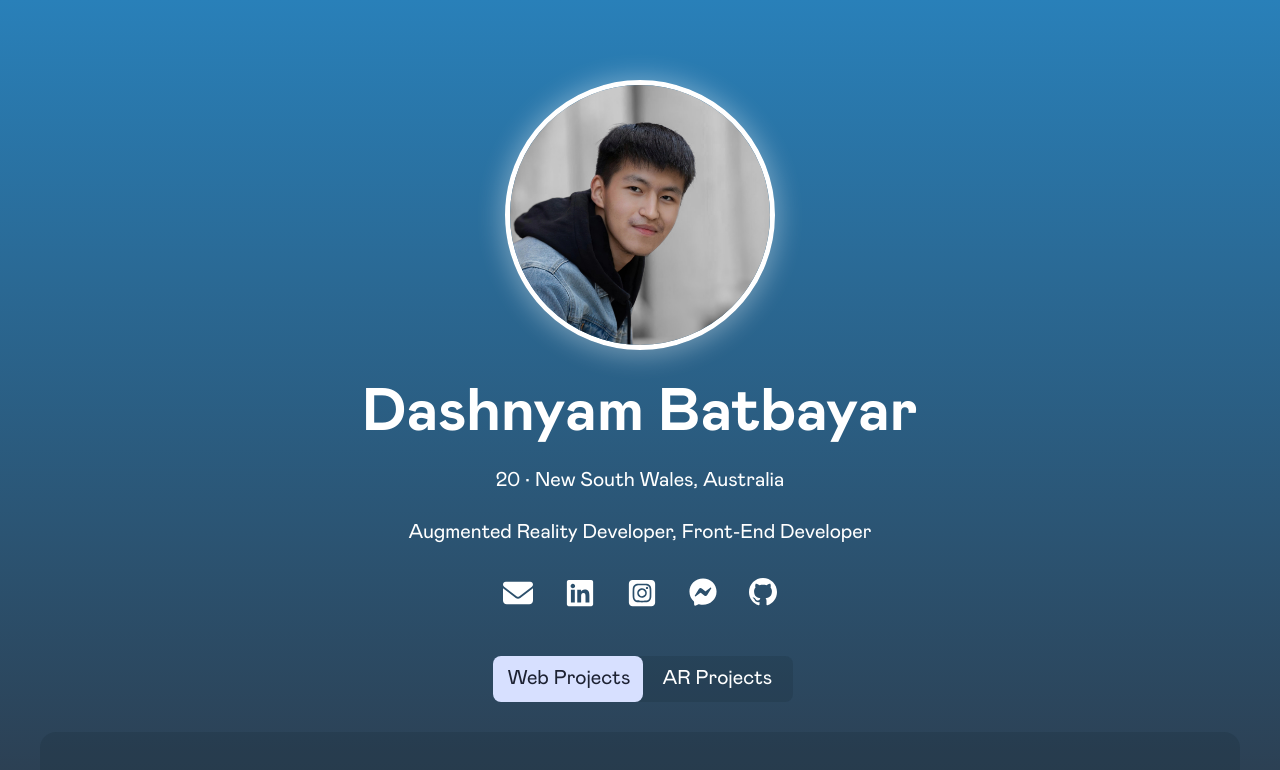
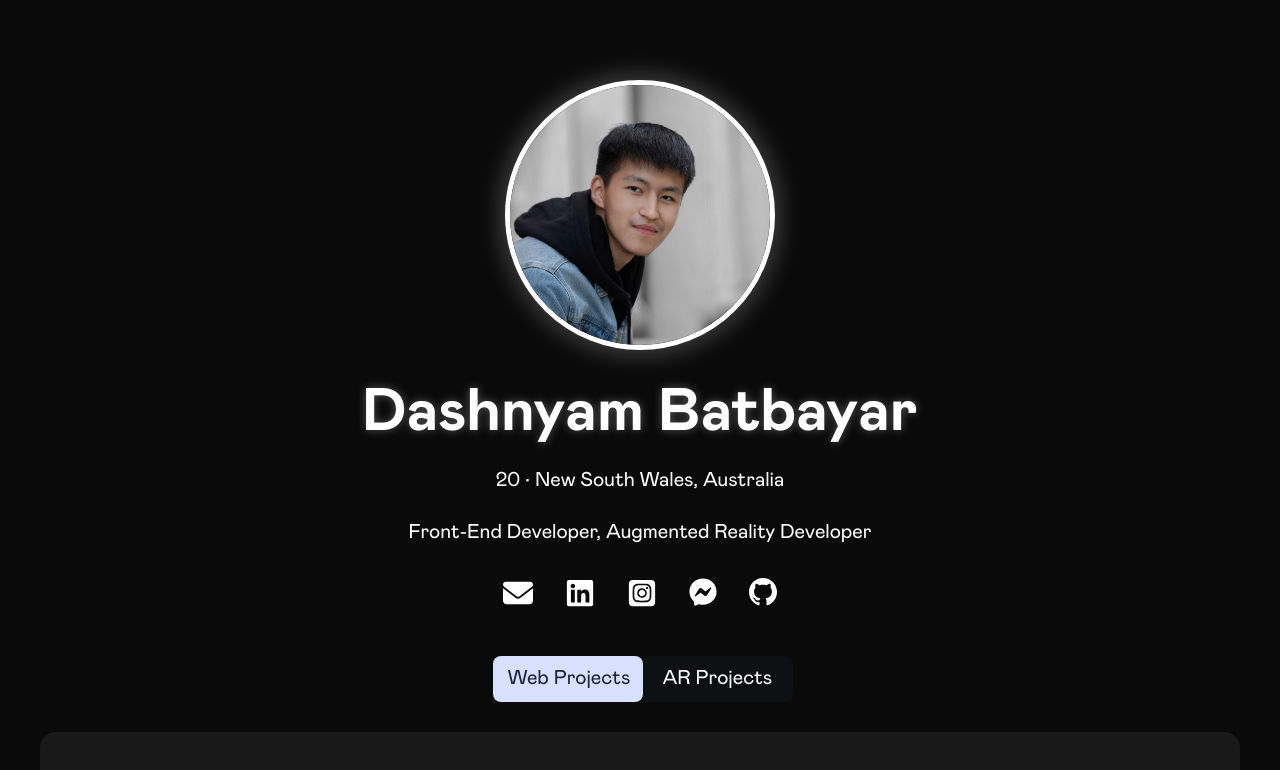
Before and after one commit to xicko/portfolio, a Next.js app: page / in a window 1280 px wide. Shown: the top 770 px of the page. Built offline with nearby package versions, Linux system fonts and the light colour scheme.

Commit message:
theme changed to black

```diff
--- a/app/globals.css
+++ b/app/globals.css
@@ -3,9 +3,9 @@
 @tailwind utilities;
 
 body {
-  /*background: linear-gradient(to bottom, #484c74, #403c4c);*/
-  /*background: linear-gradient(to bottom, #5e5e5e, #444444);*/
-  background: linear-gradient(to bottom, #2980b9, #2c3e50);
+
+  /*background: linear-gradient(to bottom, #2980b9, #2c3e50);*/
+  background-color: #0a0a0a;
   background-attachment: fixed;
   color:white;
 }
@@ -21,13 +21,13 @@ body {
 /* glow for page title */
 @keyframes glowing {
   0% {
-    box-shadow: 0px 3px 10px rgba(255, 255, 255, 0.4);
+    box-shadow: 0px 0px 10px rgba(255, 255, 255, 0.3);
   }
   50% {
-    box-shadow: 0px 0px 40px 10px rgba(255, 255, 255, 0.25);
+    box-shadow: 0px 0px 40px 10px rgba(255, 255, 255, 0.15);
   }
   100% {
-    box-shadow: 0px 3px 10px rgba(255, 255, 255, 0.4);
+    box-shadow: 0px 0px 10px rgba(255, 255, 255, 0.3);
   }
 }
 
@@ -36,6 +36,24 @@ body {
 }
 /* glow for page title */
 
+
+/* glow for text */
+@keyframes textglowing {
+  0% {
+    text-shadow: 0px 0px 10px rgba(255, 255, 255, 0.3);
+  }
+  50% {
+    text-shadow: 0px 0px 40px 10px rgba(255, 255, 255, 0.15);
+  }
+  100% {
+    text-shadow: 0px 0px 10px rgba(255, 255, 255, 0.3);
+  }
+}
+
+.text-glow {
+  animation: textglowing 5s infinite;
+}
+/* glow for text*/
 
 
 /* Mabry Font */
--- a/components/ARProjects.tsx
+++ b/components/ARProjects.tsx
@@ -74,7 +74,7 @@ const projects = [
 const ARProjects = () => {
   return (
     <section className='flex justify-center md:mx-10 mx-6'>
-        <div className='bg-[#172a36] bg-opacity-20 rounded-2xl w-fit h-[10%] overflow-hidden'>
+        <div className='bg-[#585858] bg-opacity-20 rounded-2xl w-fit h-[10%] overflow-hidden'>
             <ARShowcase items={projects} />
         </div>
     </section>
--- a/components/Hero.tsx
+++ b/components/Hero.tsx
@@ -18,11 +18,11 @@ const Hero = () => {
         </div>
 
         <div className='space-y-6'>
-            <h1 className='text-center md:text-6xl text-5xl font-semibold'>Dashnyam Batbayar</h1>
+            <h1 className='text-center md:text-6xl text-5xl font-semibold text-glow'>Dashnyam Batbayar</h1>
 
             <p className='text-center text-xl'>20   •   New South Wales, Australia</p>
 
-            <p className='text-center text-xl'>Augmented Reality Developer, Front-End Developer</p>
+            <p className='text-center text-xl'>Front-End Developer, Augmented Reality Developer</p>
         </div>
 
         <div>
--- a/components/WebProjects.tsx
+++ b/components/WebProjects.tsx
@@ -23,7 +23,7 @@ const projects = [
 const WebProjects = () => {
   return (
     <section className='flex justify-center md:mx-10 mx-6'>
-        <div className='bg-[#172a36] bg-opacity-20 rounded-2xl w-fit h-[10%] overflow-hidden'>
+        <div className='bg-[#585858] bg-opacity-20 rounded-2xl w-fit h-[10%] overflow-hidden'>
             <WebShowcase items={projects}/>
         </div>
     </section>
--- a/pages/_app.tsx
+++ b/pages/_app.tsx
@@ -1,35 +1,35 @@
-import { useEffect } from 'react';
-import { AppProps } from 'next/app';
+import { useEffect } from "react";
+import { AppProps } from "next/app";
 import type { Metadata } from "next";
-import '@/app/globals.css';
-import '@/app/locomotive-scroll.css';
+import "@/app/globals.css";
+import "@/app/locomotive-scroll.css";
 import dynamic from "next/dynamic";
-import Footer from '@/components/Footer';
-import Head from 'next/head';
+import Footer from "@/components/Footer";
+import Head from "next/head";
 
 const metadata = {
   icons: [
     {
-      media: '(prefers-color-scheme: light)',
-      url: '/dashblack.ico',
-      href: '/dashblack.ico',
+      media: "(prefers-color-scheme: light)",
+      url: "/dashblack.ico",
+      href: "/dashblack.ico",
     },
     {
-      media: '(prefers-color-scheme: dark)',
-      url: '/dashwhite.ico',
-      href: '/dashwhite.ico',
+      media: "(prefers-color-scheme: dark)",
+      url: "/dashwhite.ico",
+      href: "/dashwhite.ico",
     },
   ],
 };
 
-const CustomScroll = dynamic(() => import("@/components/CustomScroll"), { ssr: false });
+const CustomScroll = dynamic(() => import("@/components/CustomScroll"), {
+  ssr: false,
+});
 
 function MyApp({ Component, pageProps }: AppProps) {
-
-
-  return  <>
-            <Head>
-        {/* Iterate over your icon data and include each icon */}
+  return (
+    <>
+      <Head>
         {metadata.icons?.map((icon, index) => (
           <link
             key={index}
@@ -40,9 +40,10 @@ function MyApp({ Component, pageProps }: AppProps) {
           />
         ))}
       </Head>
-            <Component {...pageProps} />
-            <Footer/>
-          </>;
+      <Component {...pageProps} />
+      <Footer />
+    </>
+  );
 }
 
 export default MyApp;
```
